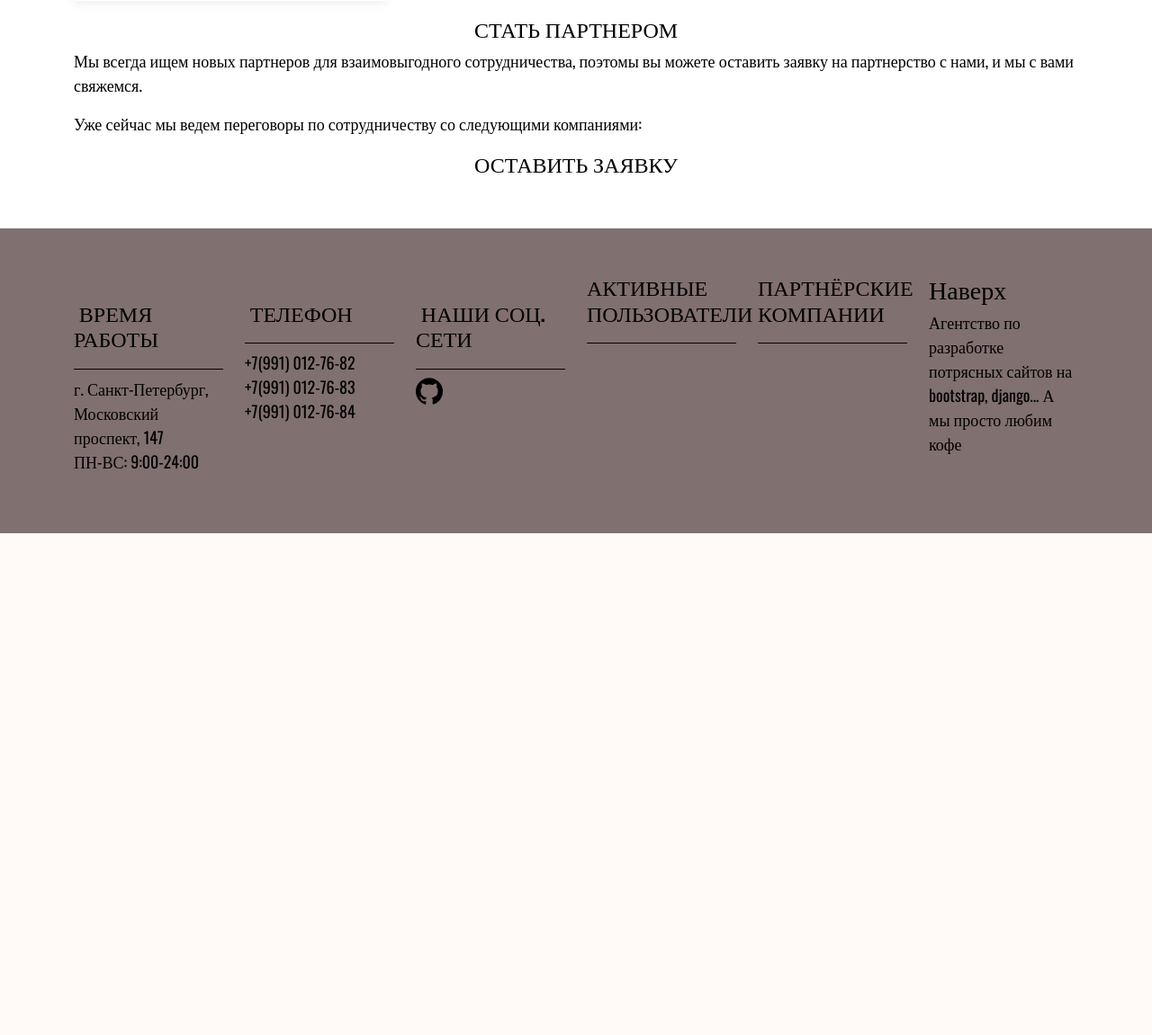
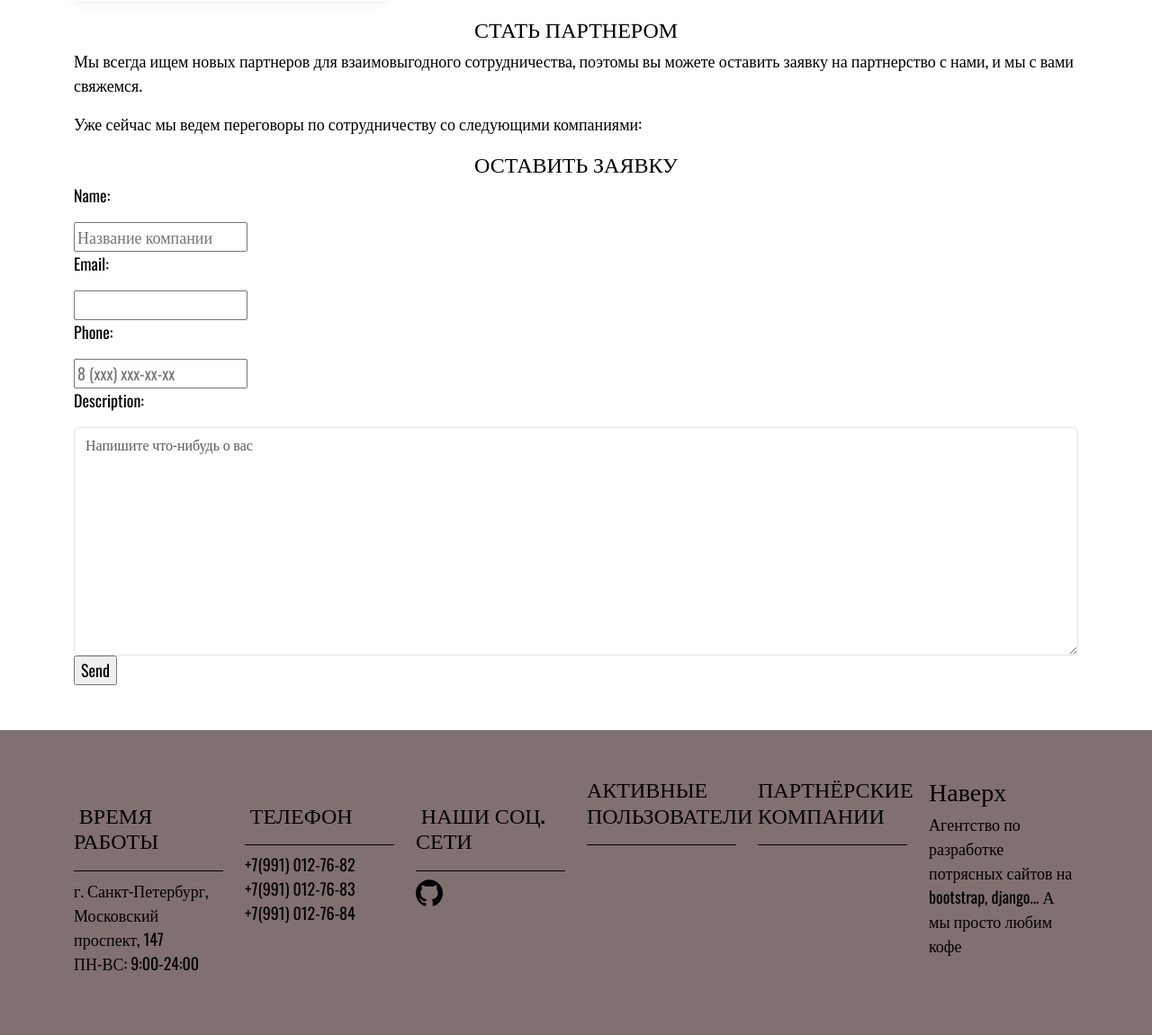
Before and after one commit to AlexanderObolonkov/CoffeeHouse_SoftwareTools, a Django app: page /partners/ in a window 1280 px wide. Shown: the part 739-1890 px from the top of the page at 90% size. Before the commit the page ends 1332 px from the top, so only its background shows below. Run offline with Django 4.2, Linux system fonts and the light colour scheme; some libraries are stand-ins or nearby versions.

Commit message:
Add partner registration form

```diff
--- a/mysite/forms.py
+++ b/mysite/forms.py
@@ -2,7 +2,7 @@
 from django import forms
 from ckeditor.widgets import CKEditorWidget
 
-from .models import CoffeeUser, Post
+from .models import CoffeeUser, Post,Partner
 from mysite.services import is_url_occupied, is_login_valid, match_mail, match_phone, check_date
 
 class FeedBackForm(forms.Form):
@@ -161,3 +161,45 @@ class PostAddForm(forms.Form):
         if is_url_occupied(data):
             self.add_error('url', 'Данный url уже занят.')
         return data
+
+class PartnerForm(forms.Form):
+    name = forms.CharField(widget=forms.TextInput(
+        attrs={
+            'placeholder': 'Название компании'
+            }))
+    email = forms.EmailField()
+    phone = forms.CharField(
+        widget=forms.TextInput(
+            attrs={
+            'placeholder': '8 (xxx) xxx-xx-xx'
+            }
+        )
+    )
+    description = forms.CharField(
+        widget=forms.Textarea(attrs={
+            'class': 'form-control',
+            'placeholder': 'Напишите что-нибудь о вас'
+        })
+    )
+    def clean_name(self):
+        """Валидация логина на длину"""
+        data = self.cleaned_data['name']
+        if not is_login_valid(data):
+            self.add_error('name', 'Введите имя компании')
+        return data
+
+    def clean_email(self):
+        """Валидация почты"""
+        data = self.cleaned_data['email']
+        if not match_mail(data):
+            self.add_error('email', 'Некорректный почтовый адрес')
+        return data
+
+    def clean_phone(self):
+        data = self.cleaned_data['phone']
+        if not match_phone(data):
+            self.add_error('phone', "Некорректный телефонный номер")
+        return data
+    class Meta:
+        model = Partner
+        fields = '__all__'
--- a/mysite/templates/mysite/partners.html
+++ b/mysite/templates/mysite/partners.html
@@ -62,6 +62,21 @@
                     </tr>
                 </table>
                 <h4 class="text-uppercase text-center">Оставить заявку</h4>
+                <form class="form-group" method="post" action="{% url 'partners' %}" novalidate>
+                    {% csrf_token %}
+                    <table>
+                        {%for field in form%}
+                        <div>
+                            <p>{{field.label_tag}}</p>
+                            <div>{{field}}</div>
+                            {%for error in field.errors%}
+                                <p class="alert">{{error}}</p>
+                            {%endfor%}
+                        </div>
+                        {%endfor%}
+                    </table>
+                    <input type="submit" value="Send">
+                </form>
             </div>
         </section>
     </div>
--- a/mysite/views.py
+++ b/mysite/views.py
@@ -1,7 +1,7 @@
 from os import getenv
 
 from .models import Position, Post, CoffeeUser
-from .forms import FeedBackForm, RegistrationForm, PostAddForm
+from .forms import FeedBackForm, RegistrationForm, PostAddForm,PartnerForm
 
 from django.shortcuts import render, get_object_or_404, redirect
 from django.views import View
@@ -170,4 +170,8 @@ class RegistrationView(View):
 
 class PartnersView(View):
     def get(self, request, *args, **kwargs):
-        return render(request, 'mysite/partners.html')
+        form=PartnerForm()
+        return render(request, 'mysite/partners.html',
+                      context={
+            'form': form
+        })
```
